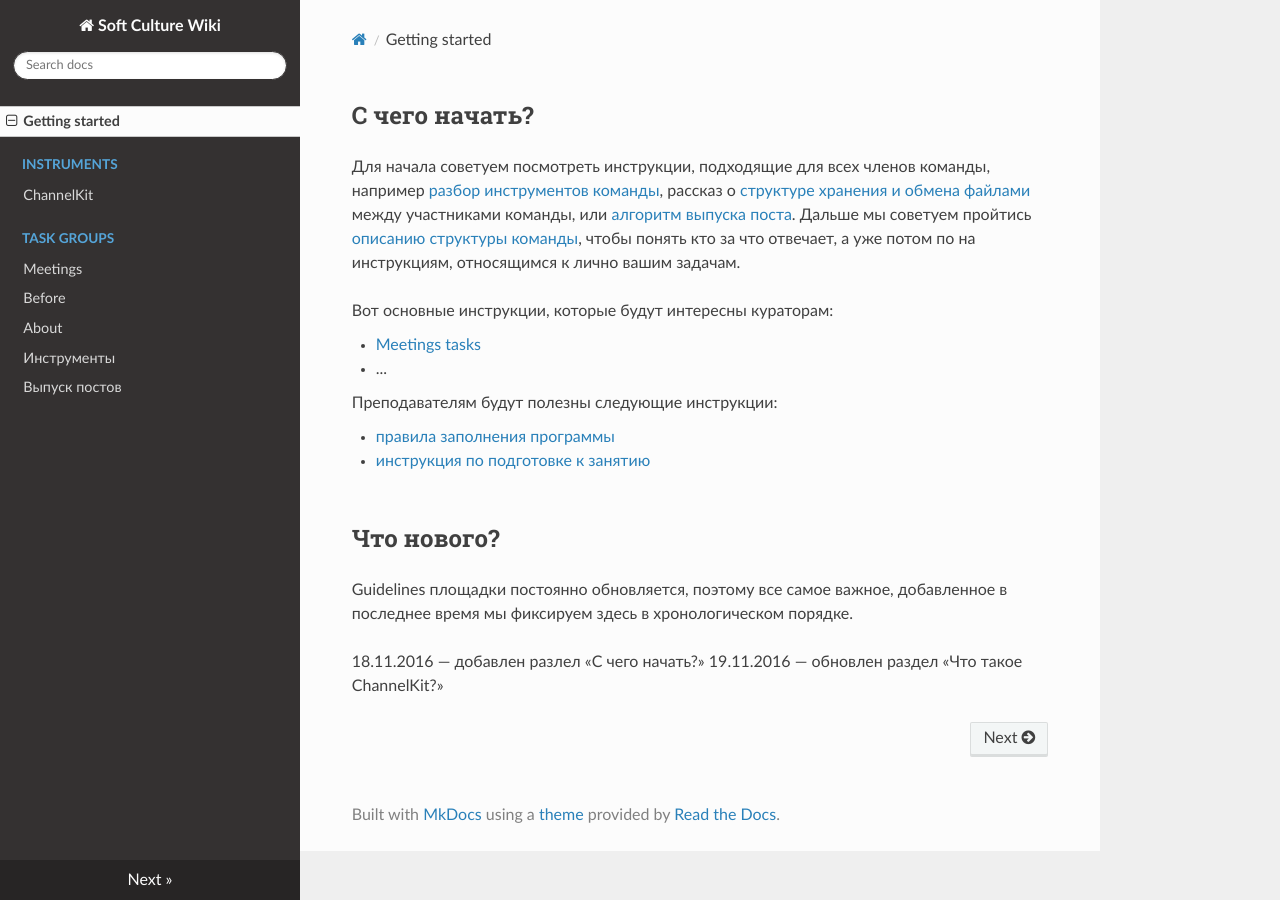
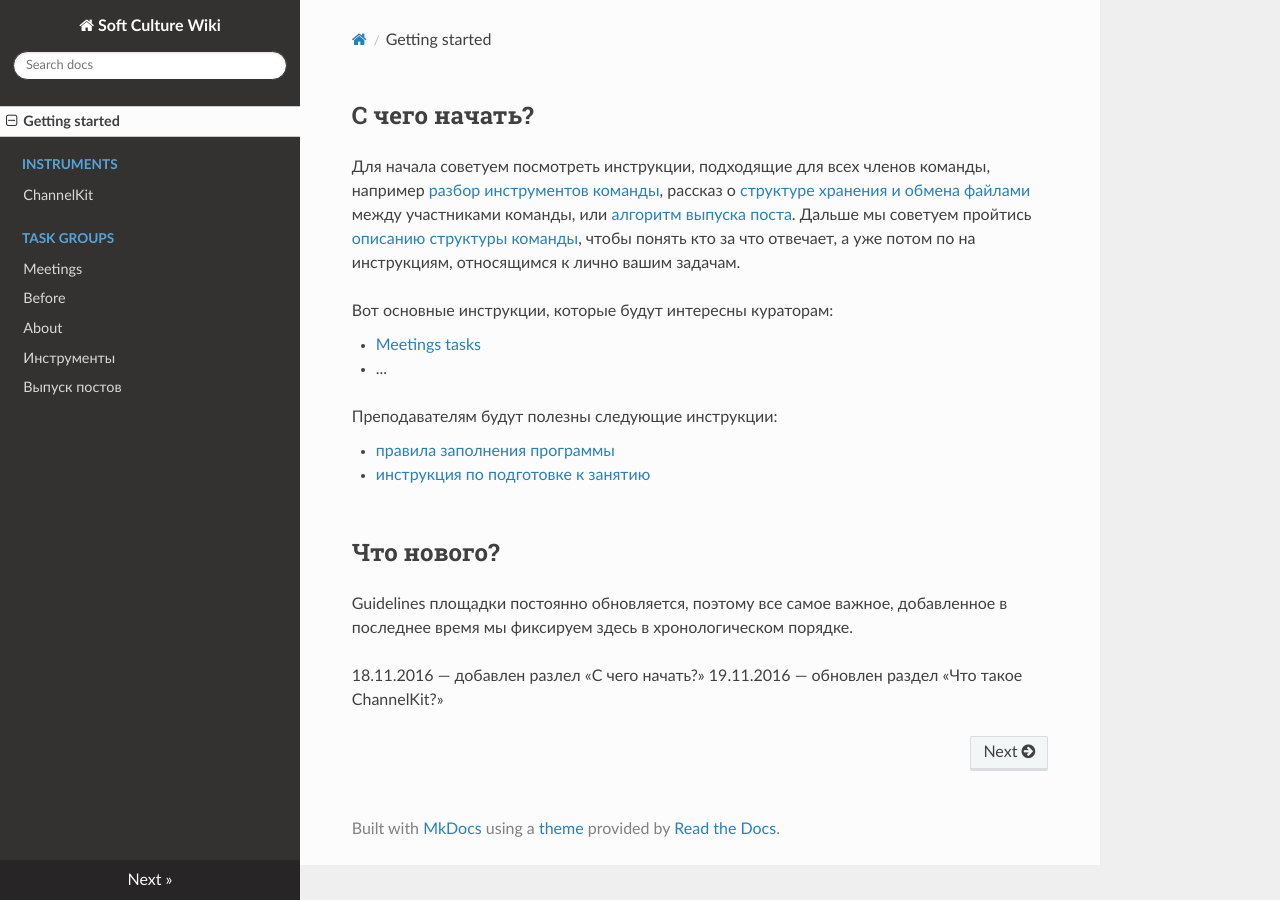
Before and after one commit to arsenyafonin/wiki, an MkDocs documentation site: the page built from docs/index.md, in a window 1280 px wide. Built offline with MkDocs 1.6.1, drawn with Linux system fonts in a browser that asks for light colours; nearby versions of some CDN libraries; old or Windows-style settings are respelled for this version of MkDocs.

Commit message:
Update extra.css

```diff
--- a/docs/extra.css
+++ b/docs/extra.css
@@ -17,5 +17,5 @@ hr {
 }
 
 .section ul {
-  margin: -14px 0 10px 0 !important;
+  margin-top: -14px !important;
 }
```
